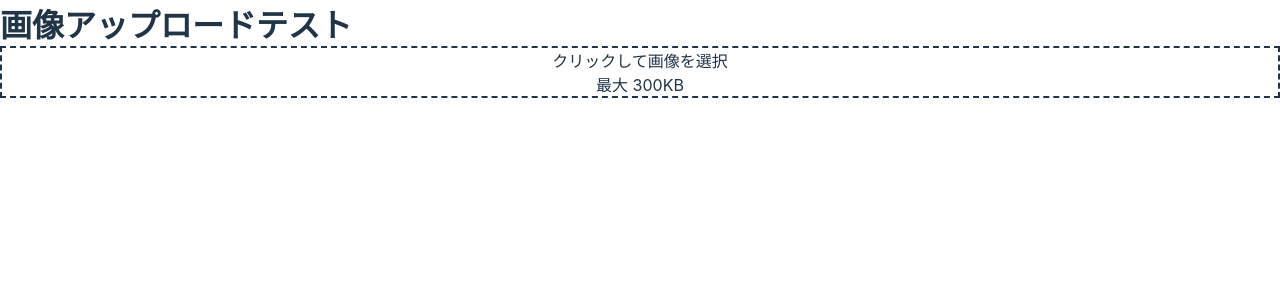
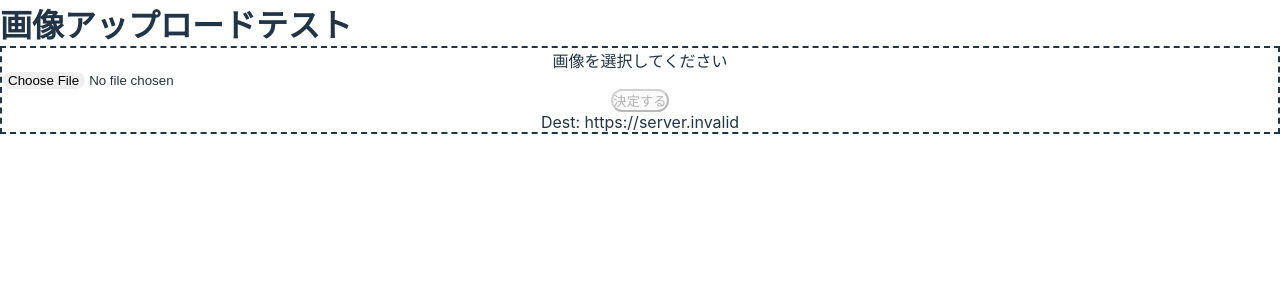
Before and after one commit to vegetables-market/vgm-fe, a Next.js app: page /test/images-upload in a window 1280 px wide. Shown: the top 300 px of the page. Built offline with nearby package versions, Linux system fonts and the light colour scheme; no server answers.

Commit message:
画像アップロードコンポーネントを作成し、既存のアップロード処理を置き換え

```diff
--- a/src/app/test/images-upload/page.tsx
+++ b/src/app/test/images-upload/page.tsx
@@ -1,126 +1,56 @@
-
 'use client';
 
 import { useState } from 'react';
-import { uploadImage } from '@/lib/api';
+import ImageUploader from '@/components/ImageUploader';
 
-export default function Page() {
-  const [file, setFile] = useState<File | null>(null);
-  const [preview, setPreview] = useState<string | null>(null);
-  const [uploading, setUploading] = useState(false);
-  const [uploadedFileName, setUploadedFileName] = useState<string | null>(
-    null,
-  );
-  const [error, setError] = useState<string | null>(null);
+export default function UploadTestPage() {
+  const [uploadedFilename, setUploadedFilename] = useState<string>('');
 
-  // ファイル選択時
-  const handleFileChange = (e: React.ChangeEvent<HTMLInputElement>) => {
-    const selectedFile = e.target.files?.[0];
-    if (selectedFile) {
-      setFile(selectedFile);
-      setPreview(URL.createObjectURL(selectedFile));
-      setError(null);
-      setUploadedFileName(null);
-    }
+  // アップロード完了後に呼ばれる関数
+  const handleComplete = (filename: string) => {
+    console.log('保存されたファイル名:', filename);
+    setUploadedFilename(filename);
+
+    // ★ここが重要:
+    // 本来はこの後、この filename を使ってバックエンドの商品登録APIを叩く
+    // await fetch('/api/products', { body: JSON.stringify({ image: filename, ... }) })
   };
 
-  // アップロード実行
-  const handleUpload = async () => {
-    if (!file) return;
-
-    setUploading(true);
-    setError(null);
-
-    try {
-      const fileName = await uploadImage(file);
-      setUploadedFileName(fileName);
-    } catch (err) {
-      setError(err instanceof Error ? err.message : 'アップロード失敗');
-    } finally {
-      setUploading(false);
-    }
-  };
-
-  // リセット
-  const handleReset = () => {
-    setFile(null);
-    setPreview(null);
-    setUploadedFileName(null);
-    setError(null);
-  };
+  const mediaUrl = process.env.NEXT_PUBLIC_MEDIA_URL;
 
   return (
-    <div className="mx-auto max-w-2xl p-8">
-      <h1 className="mb-8 text-3xl font-bold">画像アップロードテスト</h1>
+    <div className="min-h-screen p-8 bg-white text-gray-800">
+      <h1 className="text-2xl font-bold mb-6">画像アップロードテスト</h1>
 
-      {/* ファイル選択 */}
-      <div className="mb-6">
-        <label
-          htmlFor="file-upload"
-          className="block cursor-pointer rounded-lg border-2 border-dashed border-gray-300 p-8 text-center transition hover:border-blue-500"
-        >
-          <input
-            id="file-upload"
-            type="file"
-            accept="image/*"
-            onChange={handleFileChange}
-            className="hidden"
-          />
-          <div className="text-gray-600">
-            {file ? file.name : 'クリックして画像を選択'}
+      <div className="max-w-md mx-auto">
+        <ImageUploader onUploadComplete={handleComplete} />
+
+        {/* 結果表示 */}
+        {uploadedFilename && mediaUrl && (
+          <div className="mt-8 p-4 bg-green-50 border border-green-200 rounded">
+            <h2 className="font-bold text-green-800 mb-2">成功しました！</h2>
+            <p className="text-sm text-gray-600 break-all">
+              ファイル名: <strong>{uploadedFilename}</strong>
+            </p>
+
+            <p className="text-sm mt-4 mb-1">R2から取得した画像:</p>
+            {/* eslint-disable-next-line @next/next/no-img-element */}
+            <img
+              src={`${mediaUrl}/${uploadedFilename}`}
+              alt="Uploaded Result"
+              className="w-32 h-32 object-cover border rounded bg-white"
+            />
+
+            <p className="text-sm mt-4 mb-1">リサイズ確認 (width=100):</p>
+            {/* eslint-disable-next-line @next/next/no-img-element */}
+            <img
+              src={`${mediaUrl}/${uploadedFilename}?width=100`}
+              alt="Resized Result"
+              className="border rounded bg-white"
+            />
           </div>
-          <div className="mt-2 text-sm text-gray-400">最大 300KB</div>
-        </label>
+        )}
       </div>
-
-      {/* プレビュー */}
-      {preview && (
-        <div className="mb-6">
-          <h2 className="mb-2 text-lg font-semibold">プレビュー:</h2>
-          <img
-            src={preview}
-            alt="Preview"
-            className="max-h-64 rounded-lg border"
-          />
-        </div>
-      )}
-
-      {/* アップロードボタン */}
-      {file && !uploadedFileName && (
-        <button
-          onClick={handleUpload}
-          disabled={uploading}
-          className="w-full rounded-lg bg-blue-600 px-6 py-3 font-semibold text-white transition hover:bg-blue-700 disabled:bg-gray-400"
-        >
-          {uploading ? 'アップロード中...' : 'アップロード'}
-        </button>
-      )}
-
-      {/* エラー表示 */}
-      {error && (
-        <div className="mt-4 rounded-lg bg-red-100 p-4 text-red-700">
-          ❌ {error}
-        </div>
-      )}
-
-      {/* 成功表示 */}
-      {uploadedFileName && (
-        <div className="mt-4 space-y-4">
-          <div className="rounded-lg bg-green-100 p-4 text-green-700">
-            ✅ アップロード成功！
-          </div>
-          <div className="rounded-lg border bg-gray-50 p-4">
-            <h3 className="mb-2 font-semibold">アップロードされたファイル:</h3>
-            <code className="break-all text-sm">{uploadedFileName}</code>
-          </div>
-          <button
-            onClick={handleReset}
-            className="w-full rounded-lg border border-gray-300 px-6 py-3 font-semibold transition hover:bg-gray-100"
-          >
-            別の画像をアップロード
-          </button>
-        </div>
-      )}
     </div>
   );
 }
--- /dev/null
+++ b/src/components/ImageUploader.tsx
@@ -0,0 +1,126 @@
+'use client';
+
+import { useState } from 'react';
+
+// 親コンポーネントにファイル名を渡すための型定義
+type Props = {
+  onUploadComplete: (filename: string) => void;
+};
+
+export default function ImageUploader({ onUploadComplete }: Props) {
+  const [file, setFile] = useState<File | null>(null);
+  const [preview, setPreview] = useState<string | null>(null);
+  const [isUploading, setIsUploading] = useState(false);
+
+  // 環境変数の読み込み (GitHub Actionsで埋め込まれたURL)
+  const mediaUrl = process.env.NEXT_PUBLIC_MEDIA_URL;
+
+  // ファイル選択時の処理
+  const handleFileChange = (e: React.ChangeEvent<HTMLInputElement>) => {
+    const selectedFile = e.target.files?.[0];
+    if (!selectedFile) return;
+
+    // サイズチェック (300KB)
+    if (selectedFile.size > 300 * 1024) {
+      alert('ファイルサイズが大きすぎます (最大300KB)');
+      e.target.value = ''; // 選択解除
+      return;
+    }
+
+    setFile(selectedFile);
+    // プレビュー表示用のURLを作る
+    setPreview(URL.createObjectURL(selectedFile));
+  };
+
+  // アップロード実行処理
+  const handleUpload = async () => {
+    if (!file || !mediaUrl) return;
+
+    setIsUploading(true);
+
+    try {
+      // 1. ランダムなファイル名を生成 (例: f7a2... .jpg)
+      const extension = file.name.split('.').pop();
+      const filename = `${crypto.randomUUID()}.${extension}`;
+
+      // 2. WorkersへのURLを作成
+      // 例: https://vgm-media-dev.../f7a2....jpg
+      const uploadTargetUrl = `${mediaUrl}/${filename}`;
+
+      // 3. PUT送信
+      const res = await fetch(uploadTargetUrl, {
+        method: 'PUT',
+        headers: {
+          'Content-Type': file.type,
+        },
+        body: file,
+      });
+
+      if (!res.ok) {
+        throw new Error('Upload failed');
+      }
+
+      // 4. 親にファイル名を通知
+      alert('アップロード完了！');
+      onUploadComplete(filename);
+
+    } catch (error) {
+      console.error(error);
+      alert('アップロードに失敗しました');
+    } finally {
+      setIsUploading(false);
+    }
+  };
+
+  return (
+    <div className="border-2 border-dashed border-gray-300 p-6 rounded-lg text-center bg-gray-50">
+
+      {/* プレビューエリア */}
+      {preview ? (
+        <div className="mb-4 flex justify-center">
+          {/* eslint-disable-next-line @next/next/no-img-element */}
+          <img
+            src={preview}
+            alt="Preview"
+            className="max-h-48 object-contain rounded shadow-sm"
+          />
+        </div>
+      ) : (
+        <div className="mb-4 text-gray-400">画像を選択してください</div>
+      )}
+
+      {/* ファイル選択ボタン */}
+      <input
+        type="file"
+        accept="image/*"
+        onChange={handleFileChange}
+        disabled={isUploading}
+        className="block w-full text-sm text-gray-500
+          file:mr-4 file:py-2 file:px-4
+          file:rounded-full file:border-0
+          file:text-sm file:font-semibold
+          file:bg-green-50 file:text-green-700
+          hover:file:bg-green-100
+          mb-4 mx-auto"
+      />
+
+      {/* アップロードボタン */}
+      <button
+        onClick={handleUpload}
+        disabled={!file || isUploading}
+        className={`px-6 py-2 rounded-full font-bold text-white transition-colors
+          ${!file || isUploading
+            ? 'bg-gray-400 cursor-not-allowed'
+            : 'bg-green-600 hover:bg-green-700'
+          }`}
+      >
+        {isUploading ? '送信中...' : '決定する'}
+      </button>
+
+      {/* URL確認用 (開発中のみ表示しても便利) */}
+      <p className="text-xs text-gray-400 mt-4">
+        Dest: {mediaUrl || 'URL未設定'}
+      </p>
+    </div>
+  );
+}
```
